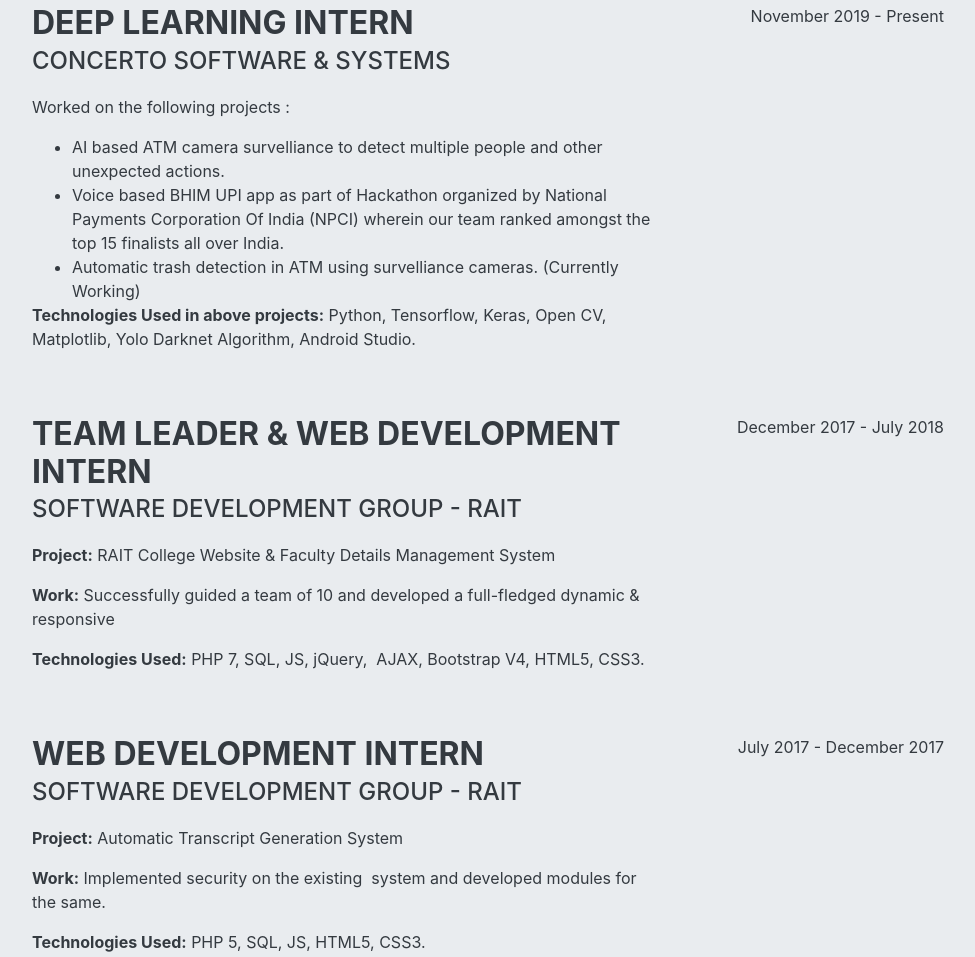
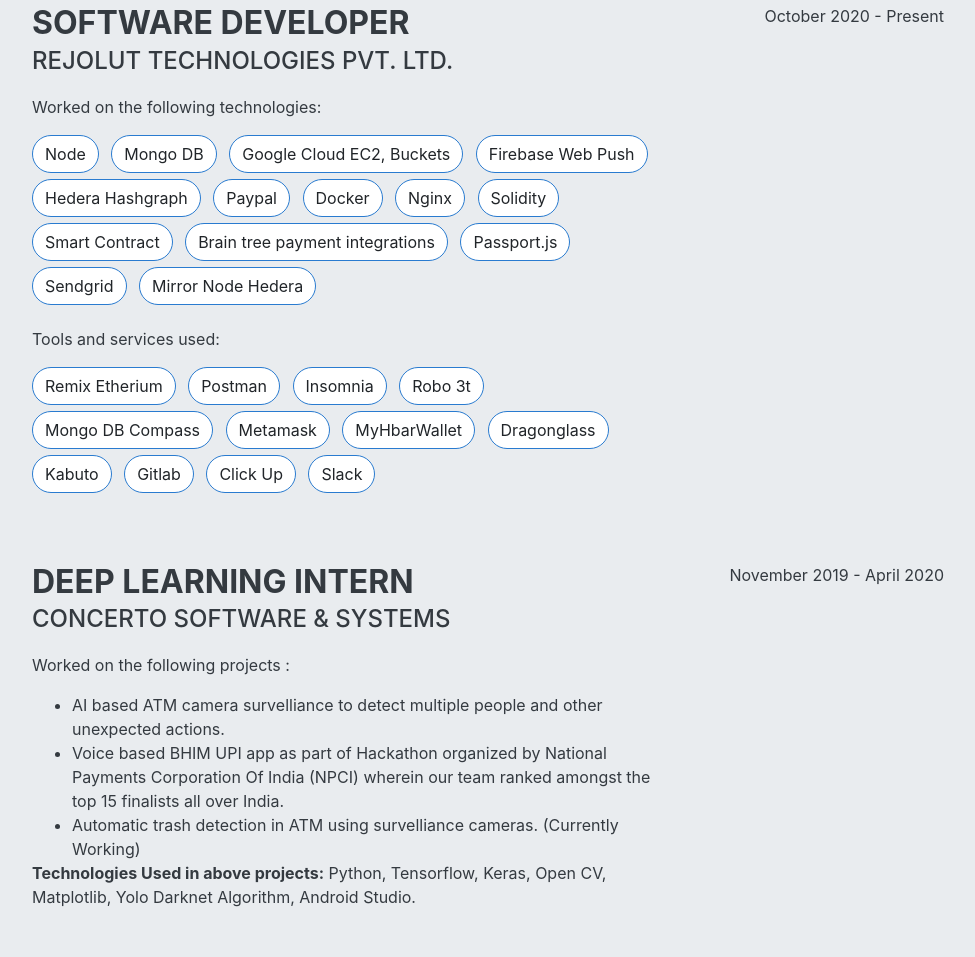
Before and after one commit to digantgarude/resume, a plain HTML site: page index.html in a window 1280 px wide. Shown: the part 960-1917 px from the top of the page, without its empty margins (288-1263 px from the left). Drawn offline with Linux system fonts and the light colour scheme; a web font is replaced by a local one.

Commit message:
Updated Some Stuff

```diff
--- a/index.html
+++ b/index.html
@@ -72,8 +72,8 @@
         <h1 class="mb-0">Digant
           <span class="text-primary">Garude</span>
         </h1>
-        <div class="subheading mb-5">B7 Susheel Villa · Panvel, IN 410206 · (986) 999-0548 ·
-          <a href="mailto:digant.dg07@gmail.com">digant.dg07@gmail.com</a>
+        <div class="subheading mb-5">
+          <a href="mailto:digant.dg07@gmail.com">digant [dot] dg07 [at] gmail [dot] com</a>
           <p>(Website in Progress ;)</p>
         </div>
 
@@ -104,6 +104,49 @@
 
         <div class="resume-item d-flex flex-column flex-md-row justify-content-between mb-5">
           <div class="resume-content">
+            <h3 class="mb-0">Software Developer</h3>
+            <div class="subheading mb-3">Rejolut Technologies Pvt. Ltd.</div>
+            <p>Worked on the following technologies: </p>
+            <ul class="list-inline">
+              <li class="list-inline-item skills-btn-look">Node</li>
+              <li class="list-inline-item skills-btn-look">Mongo DB</li>
+              <li class="list-inline-item skills-btn-look">Google Cloud EC2, Buckets</li>
+              <li class="list-inline-item skills-btn-look">Firebase Web Push</li>
+              <li class="list-inline-item skills-btn-look">Hedera Hashgraph</li>
+              <li class="list-inline-item skills-btn-look">Paypal</li>
+              <li class="list-inline-item skills-btn-look">Docker</li>
+              <li class="list-inline-item skills-btn-look">Nginx</li>
+              <li class="list-inline-item skills-btn-look">Solidity</li>
+              <li class="list-inline-item skills-btn-look">Smart Contract</li>
+              <li class="list-inline-item skills-btn-look">Brain tree payment integrations</li>
+              <li class="list-inline-item skills-btn-look">Passport.js</li>
+              <li class="list-inline-item skills-btn-look">Sendgrid</li>
+              <li class="list-inline-item skills-btn-look">Mirror Node Hedera</li>
+            </ul>
+            <p>Tools and services used: </p>
+            <ul class="list-inline">
+              <li class="list-inline-item skills-btn-look">Remix Etherium</li>
+              <li class="list-inline-item skills-btn-look">Postman</li>
+              <li class="list-inline-item skills-btn-look">Insomnia</li>
+              <li class="list-inline-item skills-btn-look">Robo 3t</li>
+              <li class="list-inline-item skills-btn-look">Mongo DB Compass</li>
+              <li class="list-inline-item skills-btn-look">Metamask</li>
+              <li class="list-inline-item skills-btn-look">MyHbarWallet</li>
+              <li class="list-inline-item skills-btn-look">Dragonglass</li>
+              <li class="list-inline-item skills-btn-look">Kabuto</li>
+              <li class="list-inline-item skills-btn-look">Gitlab</li>
+              <li class="list-inline-item skills-btn-look">Click Up</li>
+              <li class="list-inline-item skills-btn-look">Slack</li>
+
+            </ul>
+          </div>
+          <div class="resume-date text-md-right">
+            <span class="text-dark">October 2020 - Present</span>
+          </div>
+        </div>
+
+        <div class="resume-item d-flex flex-column flex-md-row justify-content-between mb-5">
+          <div class="resume-content">
             <h3 class="mb-0">Deep Learning Intern</h3>
             <div class="subheading mb-3">Concerto Software & Systems</div>
             <p>Worked on the following projects :</p>
@@ -115,7 +158,7 @@
             <p><b>Technologies Used in above projects:</b> Python, Tensorflow, Keras, Open CV, Matplotlib, Yolo Darknet Algorithm, Android Studio. </p>
           </div>
           <div class="resume-date text-md-right">
-            <span class="text-dark">November 2019 - Present</span>
+            <span class="text-dark">November 2019 - April 2020</span>
           </div>
         </div>
 
@@ -202,12 +245,14 @@
         <div class="subheading mb-3">Programming Languages</div>
         <ul class="list-inline">
           <li class="list-inline-item skills-btn-look">Python</li>
+          <li class="list-inline-item skills-btn-look">JavaScript</li>
           <li class="list-inline-item skills-btn-look">C</li>
           <li class="list-inline-item skills-btn-look">C++</li>
           <li class="list-inline-item skills-btn-look">Java</li>
           <li class="list-inline-item skills-btn-look">PHP</li>
           <li class="list-inline-item skills-btn-look">SQL</li>
-          <li class="list-inline-item skills-btn-look">JavaScript</li>
+          <li class="list-inline-item skills-btn-look">Mongo DB</li>
+          <li class="list-inline-item skills-btn-look">Solidity</li>
           <li class="list-inline-item skills-btn-look">HTML5</li>
           <li class="list-inline-item skills-btn-look">CSS3</li>
           <li class="list-inline-item skills-btn-look">Bash</li>
@@ -219,6 +264,9 @@
           <li class="list-inline-item skills-btn-look">Tensorflow</li>
           <li class="list-inline-item skills-btn-look">Keras</li>
           <li class="list-inline-item skills-btn-look">Django</li>
+          <li class="list-inline-item skills-btn-look">Express</li>
+          <li class="list-inline-item skills-btn-look">React</li>
+          <li class="list-inline-item skills-btn-look">Strapi</li>
           <li class="list-inline-item skills-btn-look">jQuery</li>
           <li class="list-inline-item skills-btn-look">AJAX</li>
           <li class="list-inline-item skills-btn-look">Bootstrap</li>
@@ -228,11 +276,21 @@
         <ul class="list-inline">
           <li class="list-inline-item skills-btn-look">Android Studio</li>
           <li class="list-inline-item skills-btn-look">Github</li>
+          <li class="list-inline-item skills-btn-look">Google Cloud SDK</li>
           <li class="list-inline-item skills-btn-look">Firebase</li>
+          <li class="list-inline-item skills-btn-look">Docker</li>
+          <li class="list-inline-item skills-btn-look">Nginx</li>
+          <li class="list-inline-item skills-btn-look">Paypal</li>
+          <li class="list-inline-item skills-btn-look">Hedera Hashgraph</li>
+          <li class="list-inline-item skills-btn-look">Remix Ethereium</li>
+          <li class="list-inline-item skills-btn-look">Smart Contract Development</li>
+          <li class="list-inline-item skills-btn-look">Brain Tree payment</li>
+          <li class="list-inline-item skills-btn-look">Passport.js</li>
+          <li class="list-inline-item skills-btn-look">Sendgrid</li>
+          <li class="list-inline-item skills-btn-look">Mirror Node Hedera</li>
           <li class="list-inline-item skills-btn-look">R Studio</li>
           <li class="list-inline-item skills-btn-look">Xampp</li>
           <li class="list-inline-item skills-btn-look">Atlassian</li>
-          <li class="list-inline-item skills-btn-look">Google Cloud SDK</li>
           <li class="list-inline-item skills-btn-look">Jupyter Notebook</li>
           <li class="list-inline-item skills-btn-look">Spyder</li>
           <li class="list-inline-item skills-btn-look">Oracle DB</li>
```
